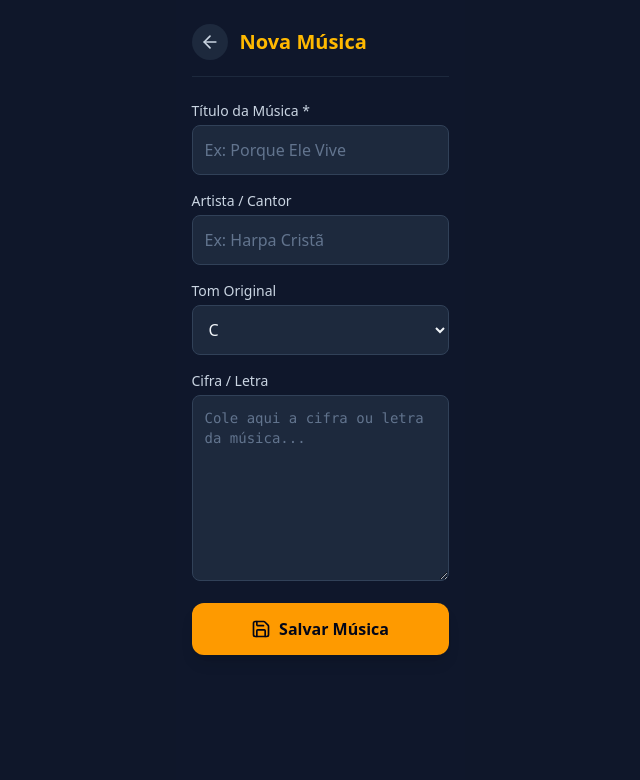
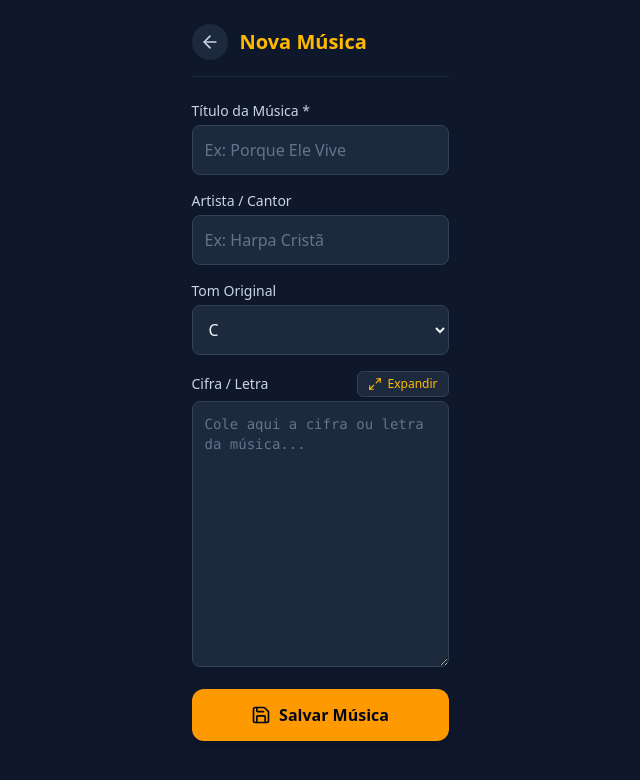
Before and after one commit to giordanoinscricoes/app-cifrago, a Next.js app: page /musicas/nova in a window 1280 px wide. Shown: the top 780 px of the page, without its empty margins (320-960 px from the left). Built offline with nearby package versions, Linux system fonts and the light colour scheme.

Commit message:
Descrição da alteração que fizeste

```diff
--- a/app/musicas/nova/page.tsx
+++ b/app/musicas/nova/page.tsx
@@ -1,9 +1,9 @@
 "use client";
 
-import { useState } from "react";
+import { useState, useRef } from "react";
 import { useRouter } from "next/navigation";
 import { criarMusicaAction } from "./actions";
-import { ArrowLeft, Save } from "lucide-react";
+import { ArrowLeft, Save, Maximize2, Minimize2 } from "lucide-react";
 import Link from "next/link";
 
 export default function NovaMusicaPage() {
@@ -14,6 +14,23 @@ export default function NovaMusicaPage() {
   const [cifra, setCifra] = useState("");
   const [carregando, setCarregando] = useState(false);
   const [mensagemErro, setMensagemErro] = useState("");
+  const [emTelaCheia, setEmTelaCheia] = useState(false);
+
+  const containerCifraRef = useRef<HTMLDivElement>(null);
+
+  const alternarTelaCheia = () => {
+    if (!document.fullscreenElement && containerCifraRef.current) {
+      containerCifraRef.current.requestFullscreen().catch((err) => {
+        console.error("Erro ao tentar entrar em tela cheia:", err);
+      });
+      setEmTelaCheia(true);
+    } else {
+      if (document.exitFullscreen) {
+        document.exitFullscreen();
+      }
+      setEmTelaCheia(false);
+    }
+  };
 
   const salvarMusica = async (e: React.FormEvent) => {
     e.preventDefault();
@@ -32,7 +49,6 @@ export default function NovaMusicaPage() {
       });
 
       if (resultado.sucesso) {
-        // Redireciona para a lista de músicas após salvar
         router.push("/musicas");
         router.refresh();
       } else {
@@ -110,16 +126,30 @@ export default function NovaMusicaPage() {
           </select>
         </div>
 
-        <div>
-          <label className="block text-sm font-medium text-slate-300 mb-1">
-            Cifra / Letra
-          </label>
+        {/* Bloco da Cifra com suporte a expansão / ecrã cheio */}
+        <div ref={containerCifraRef} className={`${emTelaCheia ? 'bg-slate-900 p-4 h-screen flex flex-col' : ''}`}>
+          <div className="flex items-center justify-between mb-1">
+            <label className="block text-sm font-medium text-slate-300">
+              Cifra / Letra
+            </label>
+            <button
+              type="button"
+              onClick={alternarTelaCheia}
+              className="flex items-center gap-1.5 text-xs text-amber-400 hover:text-amber-300 bg-slate-800 px-2.5 py-1 rounded-md border border-slate-700 transition"
+              title="Expandir campo de texto"
+            >
+              {emTelaCheia ? <Minimize2 size={14} /> : <Maximize2 size={14} />}
+              <span>{emTelaCheia ? "Normal" : "Expandir"}</span>
+            </button>
+          </div>
           <textarea
-            rows={8}
+            rows={12}
             placeholder="Cole aqui a cifra ou letra da música..."
             value={cifra}
             onChange={(e) => setCifra(e.target.value)}
-            className="w-full bg-slate-800 border border-slate-700 rounded-lg p-3 text-slate-100 placeholder-slate-500 font-mono text-sm focus:outline-none focus:border-amber-400"
+            className={`w-full bg-slate-800 border border-slate-700 rounded-lg p-3 text-slate-100 placeholder-slate-500 font-mono text-sm focus:outline-none focus:border-amber-400 ${
+              emTelaCheia ? "flex-1 h-[80vh]" : ""
+            }`}
           />
         </div>
 
```
